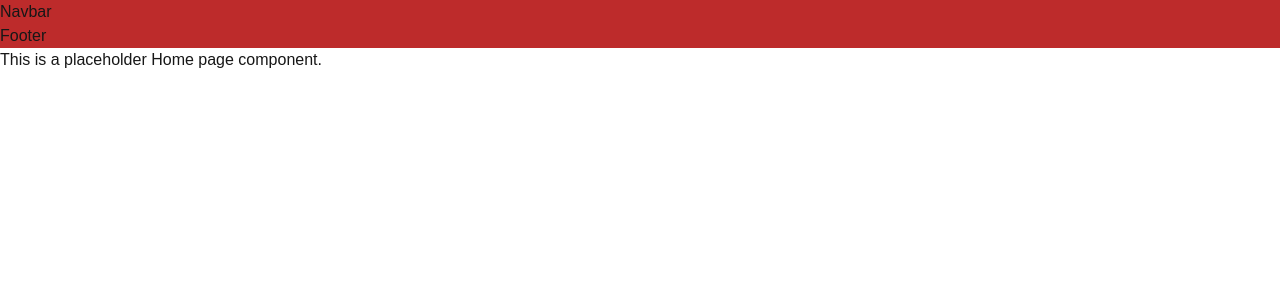
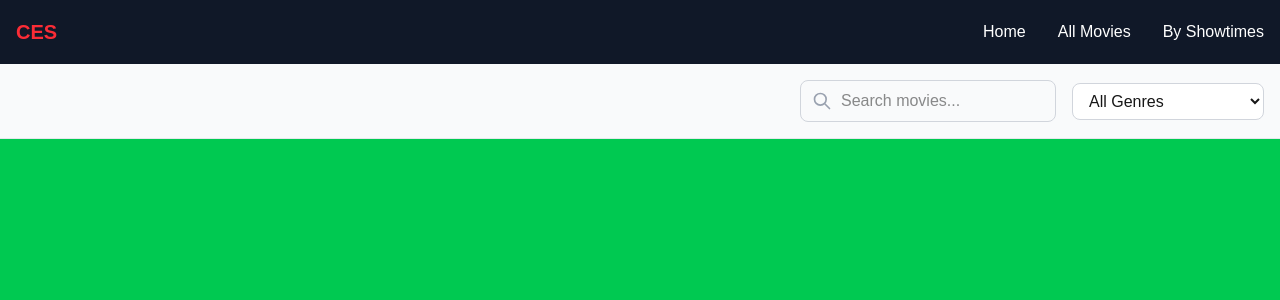
Before and after one commit to SavannahMilburnUGA/ces, a Next.js app in the folder ces/: page / in a window 1280 px wide. Shown: the top 300 px of the page. Built offline with nearby package versions, Linux system fonts and the light colour scheme.

Commit message:
home - Commit 01: Rough NavBar + Search & Filter

```diff
--- /dev/null
+++ b/ces/src/app/components/Movies.js
@@ -0,0 +1,59 @@
+// Movies.js: Exports relevant/matching movies as Card components
+// MovieCard.js: Individual movie card component for horizontal scrolling sections
+import Image from "next/image";
+import Link from "next/link";
+import Card from "./Card";
+
+const Movies = ({ movie }) => {
+
+    // Missing movie
+    if (!movie) {
+        return null;
+    } // i
+
+    const {
+        _id,
+        title = 'Unknown Title',
+        posterUrl = '/placeholder-poster.jpg',
+        rating = 'NR',
+        genre = 'Unknown',
+        showtimes = ['Times TBA']
+    } = movie;
+
+    return (
+        <Card className="flex-shrink-0 w-64 h-96 hover:shadow-lg transition-shadow duration-300">
+            <div className="w-full h-48 relative mb-3">
+                <Image src={posterUrl} alt={title}  fill className="object-cover rounded-md" sizes="256px" onError={(e) => {e.target.src = '/placeholder-poster.jpg';}}
+            />
+                <div className="absolute top-2 right-2 bg-black bg-opacity-70 text-white px-2 py-1 rounded text-xs font-semibold">
+                    {rating}
+                </div>
+            </div>
+
+            <div className="flex flex-col h-32 justify-between">
+                <div>
+                    <h3 className="text-lg font-semibold mb-1 line-clamp-2">{title}</h3>
+                        <div className="text-sm text-gray-600 mb-2">
+                            <span className="inline-block bg-gray-100 px-2 py-1 rounded-full text-xs"> {genre} </span>
+                        </div>
+                </div>
+
+            <div className="mb-3">
+                <p className="text-xs text-gray-500 mb-1">Showtimes:</p>
+                <div className="flex flex-wrap gap-1"> {showtimes.slice(0, 3).map((time, index) => (
+                    <span key={index} className="text-xs bg-red-100 text-red-800 px-2 py-1 rounded"> {time} </span>
+                ))}
+                </div>
+            </div>
+            <Link
+            href={`/movie/${_id}`}
+            className="bg-red-600 text-white text-center px-4 py-2 rounded hover:bg-red-700 transition duration-200 text-sm font-medium"
+                >
+                View Details
+            </Link>
+            </div>
+        </Card>
+    );
+}; // Movies
+
+export default MovieCard;
--- a/ces/src/app/components/NavBar.js
+++ b/ces/src/app/components/NavBar.js
@@ -1 +1,74 @@
 // NavBar.js: Exports Navigation Bar component to efficiently navigate across each page
+import Link from 'next/link';
+
+const NavBar = () => {
+  return (
+    <nav className="bg-gray-900 text-white shadow-lg">
+      <div className="container mx-auto px-4">
+        <div className="flex items-center justify-between h-16">
+          <div className="flex items-center">
+            <Link href="/" className="text-xl font-bold text-red-500 hover:text-red-400 transition">
+              CES
+            </Link>
+          </div>
+
+          <div className="hidden md:block">
+            <div className="flex items-center space-x-8">
+              <Link
+                href="/"
+                className="hover:text-red-400 transition duration-200"
+              >
+                Home
+              </Link>
+              <Link
+                href="/movies"
+                className="hover:text-red-400 transition duration-200"
+              >
+                All Movies
+              </Link>
+              <Link
+                href="/showtimes"
+                className="hover:text-red-400 transition duration-200"
+              >
+                By Showtimes
+              </Link>
+            </div>
+          </div>
+
+          <div className="md:hidden">
+            <button className="text-gray-300 hover:text-white focus:outline-none focus:text-white">
+              <svg className="h-6 w-6" fill="none" viewBox="0 0 24 24" stroke="currentColor">
+                <path strokeLinecap="round" strokeLinejoin="round" strokeWidth={2} d="M4 6h16M4 12h16M4 18h16" />
+              </svg>
+            </button>
+          </div>
+        </div>
+
+        <div className="md:hidden">
+          <div className="px-2 pt-2 pb-3 space-y-1 sm:px-3">
+            <Link
+              href="/movies"
+              className="block px-3 py-2 text-base font-medium hover:text-red-400 transition"
+            >
+              All Movies
+            </Link>
+            <Link
+              href="/showtimes"
+              className="block px-3 py-2 text-base font-medium hover:text-red-400 transition"
+            >
+              By Showtimes
+            </Link>
+            <Link
+              href="/about"
+              className="block px-3 py-2 text-base font-medium hover:text-red-400 transition"
+            >
+               By Genre
+            </Link>
+          </div>
+        </div>
+      </div>
+    </nav>
+  );
+};
+
+export default NavBar;
--- a/ces/src/app/components/SearchBar.js
+++ b/ces/src/app/components/SearchBar.js
@@ -1,2 +1,60 @@
 // SearchBar.js: Exports Search Bar component to search for movies by title
 // Could also include filtering by genre if it is not a separate component ?
+// SearchBar.js: Search component for movie titles with genre filter
+import { useState, useEffect } from 'react';
+
+const SearchBar = ({ onSearch, onGenreFilter, genres = [] }) => {
+    // Use React use state for searching & filtering
+    const [searchTerm, setSearchTerm] = useState('');
+    const [selectedGenre, setSelectedGenre] = useState('');
+    // Handle searching by title
+    const handleSearch = (e) => {
+        const value = e.target.value;
+        setSearchTerm(value);
+        onSearch(value);
+    }; // handleSearch
+
+    // Handle filtering by genre
+    const handleGenre = (e) => {
+        const value = e.target.value;
+        setSelectedGenre(value);
+        onGenreFilter(value);
+    }; // handleGenre
+
+    // Handle clearing search
+    const clearSearch = () => {
+        setSearchTerm('');
+        setSelectedGenre('');
+        onSearch('');
+        onGenreFilter('');
+    }; // clearSearch
+
+    return (
+    <div className="bg-gray-50 py-4 px-4 border-b border-gray-200">
+        <div className="container mx-auto">
+            <div className="flex flex-col sm:flex-row sm:items-center sm:justify-end gap-4">
+                <div className="relative">
+                    <input type="text"placeholder="Search movies..."value={searchTerm} onChange={handleSearch} className="w-full sm:w-64 pl-10 pr-4 py-2 border border-gray-300 rounded-lg focus:outline-none focus:ring-2 focus:ring-red-500 focus:border-transparent"
+                />
+                <div className="absolute inset-y-0 left-0 pl-3 flex items-center pointer-events-none">
+                    <svg className="h-5 w-5 text-gray-400" fill="none" viewBox="0 0 24 24" stroke="currentColor">
+                        <path strokeLinecap="round" strokeLinejoin="round" strokeWidth={2} d="M21 21l-6-6m2-5a7 7 0 11-14 0 7 7 0 0114 0z" />
+                    </svg>
+                </div>
+                </div>
+
+            <select value={selectedGenre} onChange={handleGenre} className="w-full sm:w-48 px-3 py-2 border border-gray-300 rounded-lg focus:outline-none focus:ring-2 focus:ring-red-500 focus:border-transparent bg-white"
+                >
+                <option value="">All Genres</option>
+                {genres.map((genre, index) => (<option key={index} value={genre}>{genre}</option>))}
+            </select>
+
+            {(searchTerm || selectedGenre) && (<button onClick={clearSearch} className="px-4 py-2 text-sm bg-gray-200 text-gray-700 rounded-lg hover:bg-gray-300 transition duration-200"
+                >
+                Clear
+            </button>)}
+            </div>
+        </div>
+    </div>);};
+
+export default SearchBar;
--- a/ces/src/app/layout.js
+++ b/ces/src/app/layout.js
@@ -20,9 +20,9 @@ export default function RootLayout({ children }) {
   return (
     <html lang="en">
       <body>
-        <header className="navbar">Navbar</header>
+        {/* <header className="navbar">Navbar</header>
 
-        <footer className="footer">Footer</footer>
+        <footer className="footer">Footer</footer> */}
         {children}
       </body>
     </html>
--- a/ces/src/app/page.js
+++ b/ces/src/app/page.js
@@ -10,11 +10,28 @@
 // Embed trailer here or on dynamic movie page
 
 // Return Home component
+"use client";
+import { useState } from 'react';
+import NavBar from './components/NavBar';
+import SearchBar from './components/SearchBar';
+
 export default function Home() {
-
+  // For  Search bar function
+  const [search, setSearch] = useState('');
+  // For filtering by genre
+  const [genre, setGenre] = useState('');
+  // Testing using dummy genres
+  const genres = ['A', 'B', 'C'];
+  const handleSearch = (searchTerm) => {
+    setSearch(searchTerm);
+  }; // handleSearch
+  const handleGenre = (genre) => {
+    setGenre(genre);
+  }; // handleGenre
   return(
-    <div>
-      <h1> This is a placeholder Home page component. </h1>
+    <div className= "min-h-screen bg-green-500">
+        <NavBar />
+        <SearchBar onSearch={handleSearch} onGenreFilter={handleGenre} genres={genres} />
     </div>
   ); // return
 } // page
```
